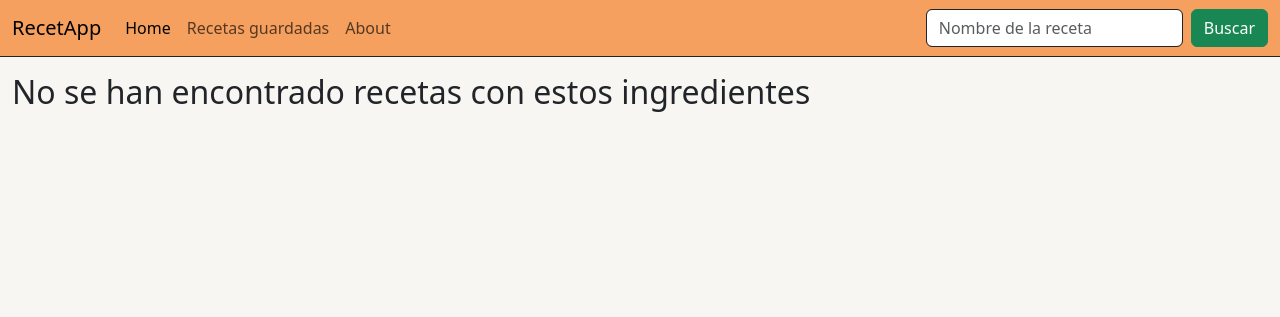
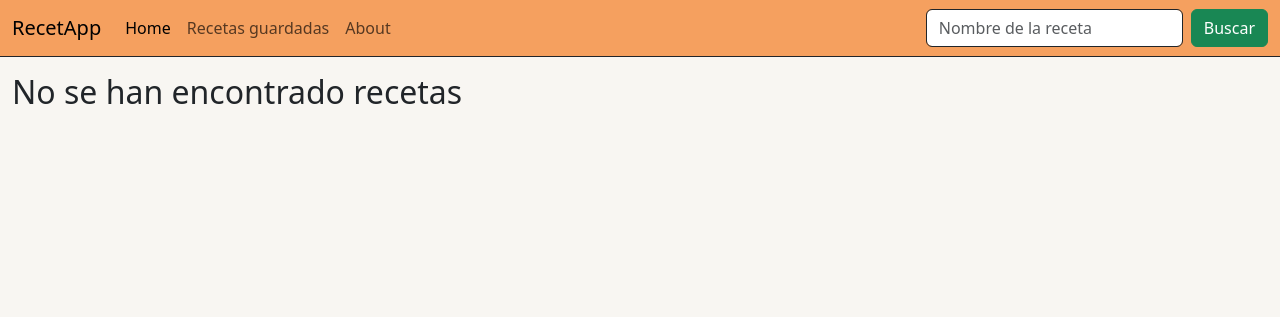
Before and after one commit to Slowmybrosh/TFG-DietPlanner, a Django app: page /guardadas/ in a window 1280 px wide. Shown: the top 317 px of the page. Run offline with Django 4.2, Linux system fonts and the light colour scheme; some libraries are stand-ins or nearby versions.

Commit message:
Advances #45. Se generaliza el template

```diff
--- a/dietplanner/app/templates/resultados.html
+++ b/dietplanner/app/templates/resultados.html
@@ -33,6 +33,6 @@
             </div>
         {% endfor %}
     {% else %}
-        <h2>No se han encontrado recetas con estos ingredientes</h2>
+        <h2>No se han encontrado recetas</h2>
     {% endif %}
 {% endblock %}
```
